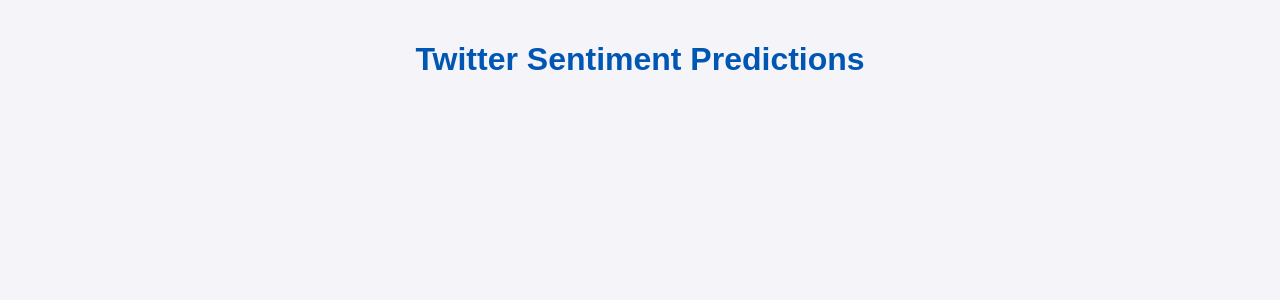
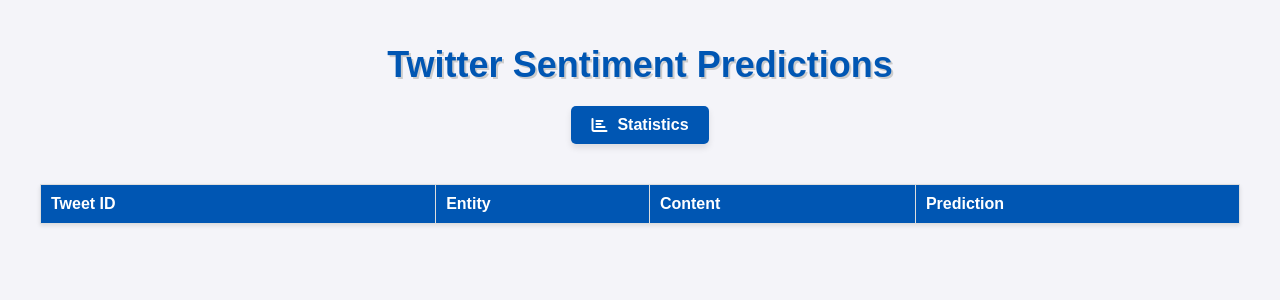
Before and after one commit to AichaKharbach/Twitter-Real-Time-Sentiment-Analysis, a Flask app: page / in a window 1280 px wide. Shown: the top 300 px of the page. Run offline with Flask 3, Linux system fonts and the light colour scheme; data that the repository does not hold is empty.

Commit message:
Add files via upload

```diff
--- a/Application_web/app.py
+++ b/Application_web/app.py
@@ -3,8 +3,7 @@
 
 app = Flask(__name__)
 
-# Connection to MongoDB
-client = MongoClient("mongodb://host.docker.internal:27017")
+client = MongoClient("mongodb://localhost:27017/")
 db = client["twitter_sentiment_db"]
 collection = db["predictions"]
 
@@ -19,15 +18,33 @@
     return mapping.get(prediction, "Unknown")
 
 @app.route('/')
-def index():
+def home():
     return render_template('index.html')
+
+@app.route('/dashboard')
+def dashboard():
+    return render_template('dashboard.html')
 
 @app.route('/predictions')
 def get_predictions():
-    predictions = list(collection.find({}, {'_id': False}))
+    predictions = list(collection.find({}, {"_id": 0}))
     for prediction in predictions:
         prediction["prediction"] = map_prediction(prediction["prediction"])
     return jsonify(predictions)
 
-if __name__ == "__main__":
+@app.route('/chart-data')
+def get_chart_data():
+    pipeline = [
+        {"$group": {"_id": "$prediction", "count": {"$sum": 1}}}
+    ]
+    results = list(collection.aggregate(pipeline))
+    sentiment_data = {map_prediction(item["_id"]): item["count"] for item in results}
+
+    chart_data = {
+        "labels": list(sentiment_data.keys()),
+        "data": list(sentiment_data.values())
+    }
+    return jsonify(chart_data)
+
+if __name__ == '__main__':
     app.run(debug=True)
--- a/Application_web/templates/index.html
+++ b/Application_web/templates/index.html
@@ -4,6 +4,8 @@
     <meta charset="UTF-8">
     <title>Twitter Sentiment Predictions</title>
     <style>
+        @import url('https://cdnjs.cloudflare.com/ajax/libs/font-awesome/6.0.0-beta3/css/all.min.css');
+
         body {
             font-family: 'Arial', sans-serif;
             background-color: #f4f4f9;
@@ -18,30 +20,75 @@
         h1 {
             color: #0056b3;
             text-align: center;
+            margin-bottom: 20px;
+            font-size: 36px;
+            text-shadow: 2px 2px #ccc;
         }
 
-        ul {
-            list-style-type: none;
-            padding: 0;
-            width: 100%; /* Adjust width as necessary */
+        nav {
+            width: 100%;
+            text-align: center;
+            margin-bottom: 20px;
         }
 
-        li {
-            background-color: #fff;
-            border: 1px solid #ddd;
-            margin-top: 8px;
-            padding: 10px;
-            border-radius: 8px;
+        nav a {
+            text-decoration: none;
+            color: #fff;
+            background-color: #0056b3;
+            padding: 10px 20px;
+            border-radius: 5px;
+            font-weight: bold;
+            display: inline-flex;
+            align-items: center;
+            justify-content: center;
+            gap: 10px;
+            box-shadow: 0 4px 6px rgba(0,0,0,0.1);
+            transition: background-color 0.3s, box-shadow 0.3s;
+        }
+
+        nav a:hover {
+            background-color: #003d80;
+            box-shadow: 0 6px 8px rgba(0,0,0,0.2);
+        }
+
+        table {
+            width: 100%;
+            max-width: 1200px;
+            border-collapse: collapse;
+            margin-top: 20px;
             box-shadow: 0 2px 4px rgba(0,0,0,0.1);
         }
 
-        #predictions li {
+        th, td {
+            border: 1px solid #ddd;
+            padding: 10px;
+            text-align: left;
+        }
+
+        th {
+            background-color: #0056b3;
+            color: white;
+        }
+
+        tr:nth-child(even) {
+            background-color: #f2f2f2;
+        }
+
+        tr:hover {
+            background-color: #ddd;
+        }
+
+        #predictions tbody {
             animation: fadeIn 0.5s;
         }
 
         @keyframes fadeIn {
             from { opacity: 0; }
             to { opacity: 1; }
+        }
+
+        th:first-child, td:first-child {
+            min-width: 100px; /* Adjust this value to set the desired minimum width */
         }
     </style>
     <script>
@@ -53,22 +100,36 @@
             const response = await fetch('/predictions');
             predictions = await response.json();
             loading = false;
-            document.getElementById('predictions').innerHTML = ''; // Clear the loading message
+            document.getElementById('predictions-body').innerHTML = ''; // Clear the loading message
             showNextPrediction();
         }
 
         function showNextPrediction() {
             if (predictions.length > 0 && !loading) {
                 const prediction = predictions[currentIndex];
-                const predictionText = `Tweet ID: ${prediction["Tweet ID"]}, Entity: ${prediction.Entity}, Content: ${prediction["Tweet content"]}, Prediction: ${prediction.prediction}`;
+                const row = document.createElement('tr');
 
-                const listItem = document.createElement('li');
-                listItem.innerText = predictionText;
-                document.getElementById('predictions').appendChild(listItem);
+                const tweetIdCell = document.createElement('td');
+                tweetIdCell.innerText = prediction["Tweet ID"];
+                row.appendChild(tweetIdCell);
+
+                const entityCell = document.createElement('td');
+                entityCell.innerText = prediction.Entity;
+                row.appendChild(entityCell);
+
+                const contentCell = document.createElement('td');
+                contentCell.innerText = prediction["Tweet content"];
+                row.appendChild(contentCell);
+
+                const predictionCell = document.createElement('td');
+                predictionCell.innerText = prediction.prediction;
+                row.appendChild(predictionCell);
+
+                document.getElementById('predictions-body').appendChild(row);
 
                 currentIndex = (currentIndex + 1) % predictions.length;
             } else if (loading) {
-                document.getElementById('predictions').innerText = "Loading predictions...";
+                document.getElementById('predictions-body').innerHTML = "<tr><td colspan='4'>Loading predictions...</td></tr>";
             }
         }
 
@@ -78,8 +139,21 @@
 </head>
 <body>
     <h1>Twitter Sentiment Predictions</h1>
-    <ul id="predictions">
-        <li>Loading predictions...</li>
-    </ul>
+    <nav>
+        <a href="/dashboard"><i class="fas fa-chart-bar"></i> Statistics</a>
+    </nav>
+    <table id="predictions">
+        <thead>
+            <tr>
+                <th>Tweet ID</th>
+                <th>Entity</th>
+                <th>Content</th>
+                <th>Prediction</th>
+            </tr>
+        </thead>
+        <tbody id="predictions-body">
+            <tr><td colspan="4">Loading predictions...</td></tr>
+        </tbody>
+    </table>
 </body>
 </html>
```
Also changed, not shown: Application_web/templates/dashboard.html (added, +131 -0 lines).
